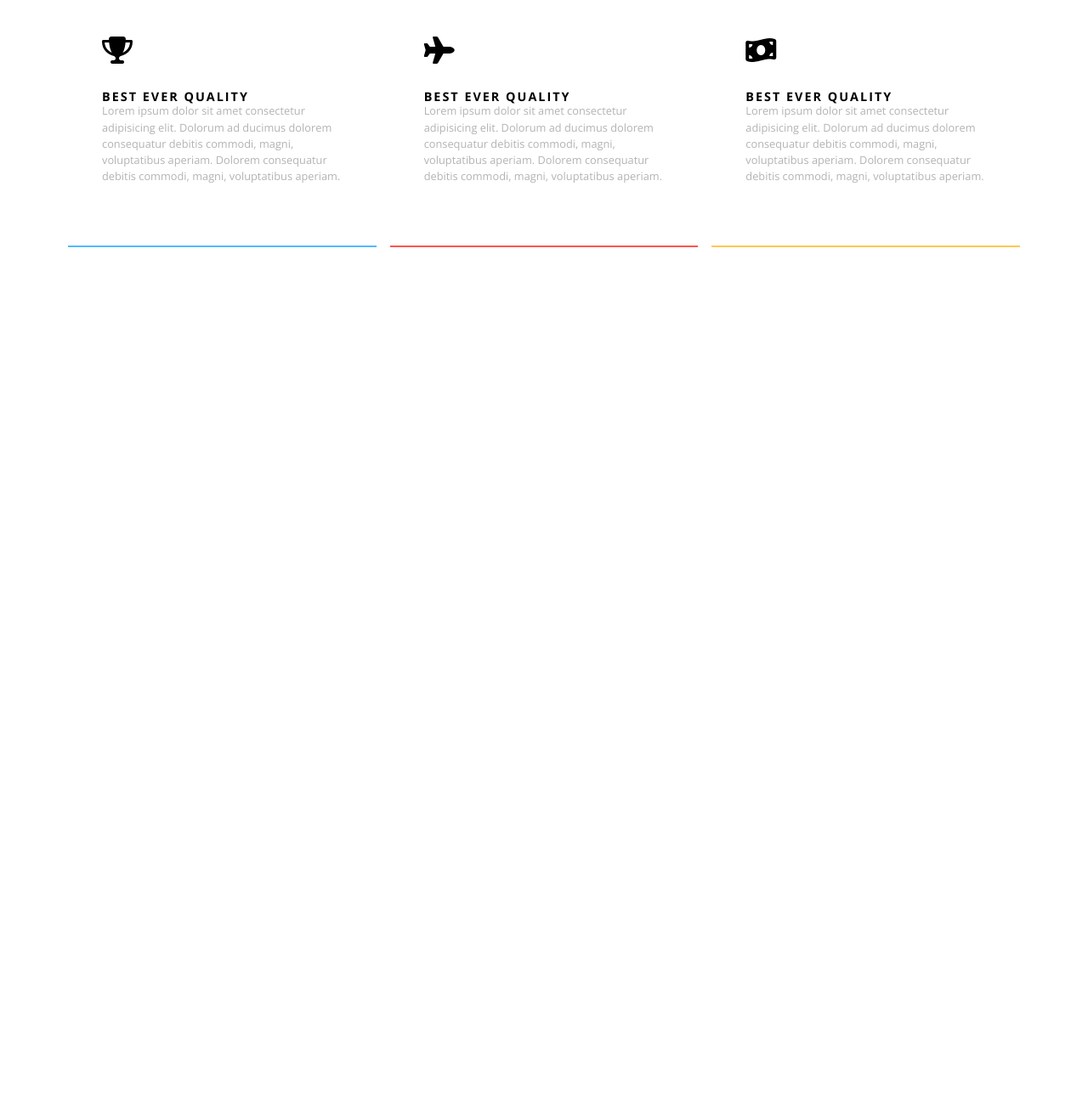
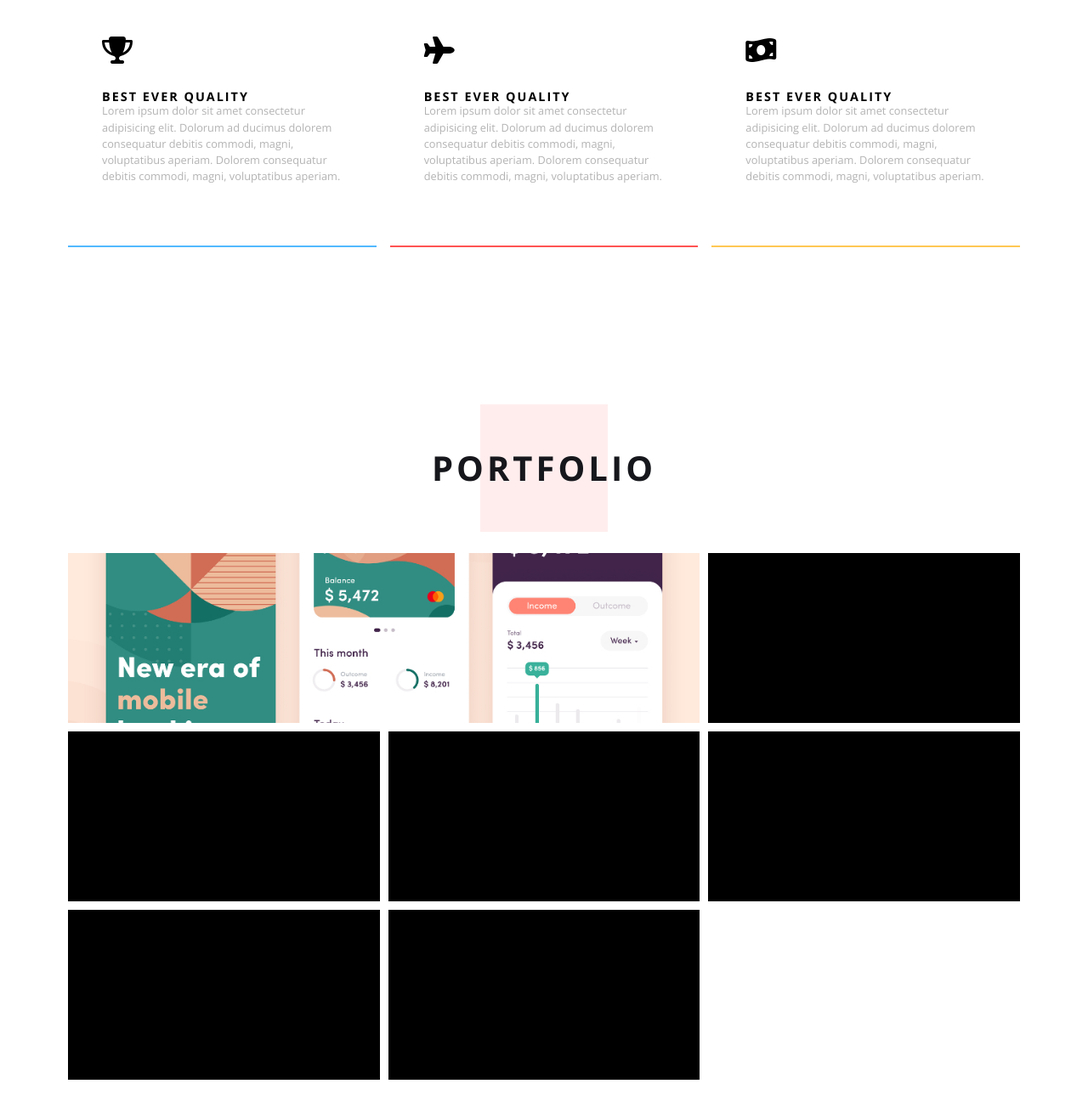
Before and after one commit to Gittenger/portfolio-mar20, a plain HTML site: page index.html in a window 1280 px wide. Shown: the part 1037-2346 px from the top of the page at 85% size. Before the commit the page ends 1408 px from the top, so only its background shows below. Drawn offline with nearby package versions, Linux system fonts and the light colour scheme.

Commit message:
building portfolio section

```diff
--- a/css/2-services.css
+++ b/css/2-services.css
@@ -31,6 +31,7 @@
   font-size: 2.5rem;
   font-weight: 700;
   text-transform: uppercase;
+  letter-spacing: 4px;
   z-index: 1;
 }
 
@@ -43,7 +44,7 @@
 #services .services-container .box {
   background-color: rgba(255, 255, 255, 0);
   padding: 40px;
-  transition: all 0.4s;
+  transition: all 0.4s ease-in-out;
 }
 
 #services .services-container .box:hover {
--- /dev/null
+++ b/css/3-portfolio.css
@@ -0,0 +1,109 @@
+#portfolio {
+  padding: 80px 15px;
+}
+
+#portfolio .container {
+}
+
+#portfolio .title {
+  position: relative;
+  width: 200px;
+  height: 200px;
+  display: flex;
+  justify-content: center;
+  align-items: center;
+  margin: 0 auto;
+}
+
+#portfolio .title .square {
+  background-color: #ffeded;
+  width: 150px;
+  height: 150px;
+  position: absolute;
+  top: 25px;
+  z-index: 0;
+}
+
+#portfolio .title h1 {
+  position: relative;
+  color: #16171c;
+  font-size: 2.5rem;
+  font-weight: 700;
+  text-transform: uppercase;
+  letter-spacing: 4px;
+  z-index: 1;
+}
+
+#portfolio .portfolio-container {
+  display: grid;
+  grid-template-columns: 1fr 1fr 1fr;
+  grid-template-rows: repeat(3, 200px);
+  grid-gap: 10px;
+}
+
+#portfolio .portfolio-container .box {
+  background-color: black;
+  display: block;
+  width: 100%;
+  cursor: pointer;
+  transition: all 0.4s;
+  text-decoration: none;
+  text-transform: uppercase;
+  color: white;
+  overflow: hidden;
+}
+
+#portfolio .portfolio-container .box:hover {
+  background-color: rgba(255, 255, 255, 1);
+  -webkit-box-shadow: 0px 42px 39px 12px rgba(0, 0, 0, 0.07);
+  -moz-box-shadow: 0px 42px 39px 12px rgba(0, 0, 0, 0.07);
+  box-shadow: 0px 42px 39px 12px rgba(0, 0, 0, 0.07);
+  cursor: pointer;
+}
+
+#portfolio .portfolio-container .box.image1 {
+  grid-row: 1 / 2;
+  grid-column: 1 / 3;
+}
+
+#portfolio .portfolio-container .box.image1 .image {
+  background-image: url("../img/port-1.jpg");
+  background-size: cover;
+  background-repeat: no-repeat;
+  background-position: center center;
+  height: 100%;
+  width: 100%;
+  position: relative;
+}
+
+#portfolio .portfolio-container .box.image1 .hover-bg {
+  background: rgba(255, 255, 255, 0);
+  transition: all .3s ease-in-out;
+}
+
+#portfolio .portfolio-container .box:hover .hover-bg {
+  width: 100%;
+  height: 100%;
+  background: rgba(255, 255, 255, 0.6);
+}
+
+#portfolio .portfolio-container .box.image1 .hover-bg .image-title {
+  position: absolute;
+  top: 50%;
+  left: 50%;
+  transform: translate(-50%, -50%);
+}
+
+#portfolio .portfolio-container .box.image1 .hover-bg .image-title .text {
+  background: black;
+  border-radius: 5px;
+  padding: 10px 20px;
+  transform: translate3d(0, 400px, 0);
+  opacity: 0;
+  transition: all .3s ease-in-out;
+}
+
+#portfolio .portfolio-container .box.image1 .hover-bg:hover .image-title .text {
+  transform: translate3d(0, 0, 0);
+  opacity: 1;
+}
--- a/css/main.css
+++ b/css/main.css
@@ -2,6 +2,7 @@
 @import url("https://fonts.googleapis.com/css?family=Open+Sans:300,400,600,600i,700&display=swap");
 @import "1-landing.css";
 @import "2-services.css";
+@import "3-portfolio.css";
 
 .container {
   max-width: 1120px;
--- a/index.html
+++ b/index.html
@@ -69,5 +69,32 @@
         </div>
       </div>
     </section>
+    <section id="portfolio">
+      <div class="container">
+        <div class="title">
+          <div class="square"></div>
+          <h1>Portfolio</h1>
+        </div>
+        <div class="portfolio-container">
+          <a href="portfolio/#" class="box image1">
+            <div class="image">
+              <div class="hover-bg">
+                <div class="image-title">
+                  <div class="text">
+                    E-Commerce
+                  </div>
+                </div>
+              </div>
+            </div>
+          </a>
+          <a href="portfolio/#" class="box image2"></a>
+          <a href="portfolio/#" class="box image3"></a>
+          <a href="portfolio/#" class="box image4"></a>
+          <a href="portfolio/#" class="box image5"></a>
+          <a href="portfolio/#" class="box image6"></a>
+          <a href="portfolio/#" class="box image7"></a>
+        </div>
+      </div>
+    </section>
   </body>
 </html>
```
Also changed, not shown: img/port-1.jpg (added).
